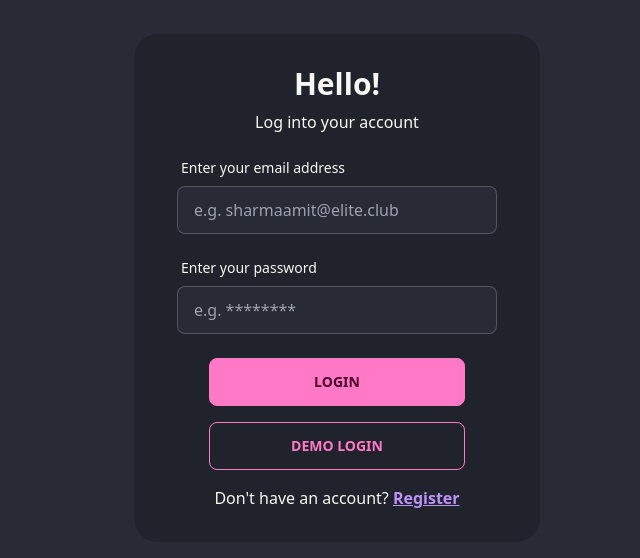
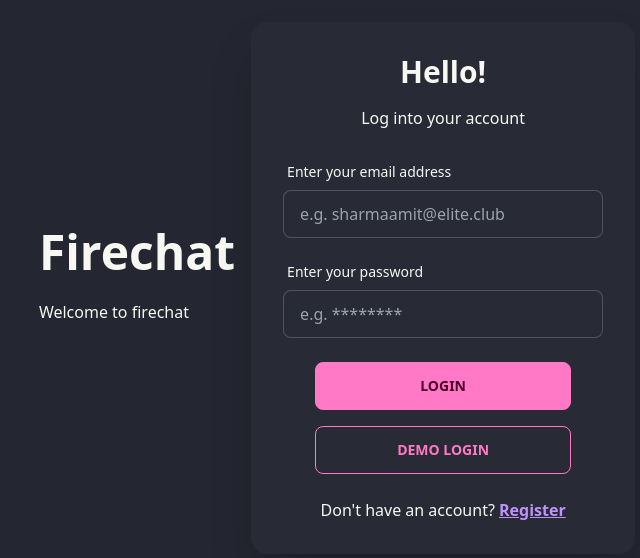
Before and after one commit to chinmaykunkikar/firechat, a React (Vite) app: page / in a window 1280 px wide. Before the commit this address led to /login. Shown: the part 112-670 px from the top of the page, without its empty margins (303-943 px from the left). Built offline with nearby package versions, Linux system fonts and the light colour scheme; no server answers.

Commit message:
feat(firechat): Introduce a landing page, change routes (WIP #5)

```diff
--- a/src/App.tsx
+++ b/src/App.tsx
@@ -1,7 +1,7 @@
 import { useContext } from "react";
 import { Navigate, Route, Routes } from "react-router-dom";
 import Chat from "@pages/Chat";
-import Login from "@pages/Login";
+import Landing from "@pages/Landing";
 import Register from "@pages/Register";
 import PageNotFound from "@pages/PageNotFound";
 import { AuthContext } from "@contexts/AuthContext";
@@ -11,7 +11,7 @@
 
   function ProtectedRoute({ children }: any) {
     if (!currentUser) {
-      return <Navigate to="/login" />;
+      return <Navigate to="/" />;
     }
     return children;
   }
@@ -20,14 +20,14 @@
     <Routes>
       <Route
         index
-        path="/"
+        path="/chat"
         element={
           <ProtectedRoute>
             <Chat />
           </ProtectedRoute>
         }
       />
-      <Route path="/login" element={<Login />} />
+      <Route path="/" element={<Landing />} />
       <Route path="/register" element={<Register />} />
       <Route path="*" element={<PageNotFound />} />
     </Routes>
--- a/src/pages/Login.tsx
+++ b/src/components/Login.tsx
@@ -2,7 +2,6 @@
 import { AlertType, showAlert } from "@/utils/ShowAlert";
 import { signInWithEmailAndPassword } from "firebase/auth";
 import { Link, useNavigate } from "react-router-dom";
-import { Slide, ToastContainer } from "react-toastify";
 
 export default function Login() {
   const navigate = useNavigate();
@@ -15,7 +14,7 @@
     const password = e.target[1].value;
     try {
       await signInWithEmailAndPassword(auth, email, password);
-      navigate("/");
+      navigate("/chat");
     } catch (error: any) {
       let errorCode = error.code;
       let errorMessage = error.message;
@@ -41,23 +40,22 @@
         VITE_DEMO_USER_EMAIL,
         VITE_DEMO_USER_PASSWORD
       );
-      navigate("/");
+      navigate("/chat");
     } catch (error: any) {
       let errorMessage = error.message;
       showAlert(errorMessage, AlertType.error);
     }
   };
-
   return (
-    <div className="flex min-h-screen flex-col items-center justify-center px-8">
-      <div className="card flex w-1/3 flex-col rounded-3xl bg-base-300 p-8">
+    <div className="card w-full max-w-sm flex-shrink-0 bg-base-100 shadow-2xl">
+      <div className="card-body">
         <div className="mx-auto mb-2 text-3xl font-bold">Hello!</div>
         <div className="mx-auto mb-4">Log into your account</div>
         <form
-          className="flex flex-col items-center gap-4"
+          className="form-control flex flex-col items-center gap-4"
           onSubmit={handleSubmit}
         >
-          <div className="form-control w-full max-w-xs">
+          <div className="w-full max-w-xs">
             <label className="label">
               <span className="label-text">Enter your email address</span>
             </label>
@@ -101,15 +99,6 @@
           </Link>
         </p>
       </div>
-      <ToastContainer
-        theme="colored"
-        position="top-right"
-        transition={Slide}
-        autoClose={5000}
-        hideProgressBar
-        pauseOnFocusLoss
-        pauseOnHover
-      />
     </div>
   );
 }
--- /dev/null
+++ b/src/pages/Landing.tsx
@@ -0,0 +1,25 @@
+import Login from "@components/Login";
+import { Slide, ToastContainer } from "react-toastify";
+
+export default function Landing() {
+  return (
+    <div className="hero min-h-screen cursor-default bg-base-200">
+      <div className="hero-content flex-col lg:flex-row">
+        <div className="text-center lg:text-left">
+          <h1 className="text-5xl font-bold">Firechat</h1>
+          <p className="py-6">Welcome to firechat</p>
+        </div>
+        <Login />
+      </div>
+      <ToastContainer
+        theme="colored"
+        position="top-right"
+        transition={Slide}
+        autoClose={5000}
+        hideProgressBar
+        pauseOnFocusLoss
+        pauseOnHover
+      />
+    </div>
+  );
+}
--- a/src/pages/Register.tsx
+++ b/src/pages/Register.tsx
@@ -109,7 +109,7 @@
         </form>
         <p className="mt-4 text-center">
           Already have an account?{" "}
-          <Link to="/login" className="link-secondary link font-semibold">
+          <Link to="/" className="link-secondary link font-semibold">
             Login
           </Link>
         </p>
```
